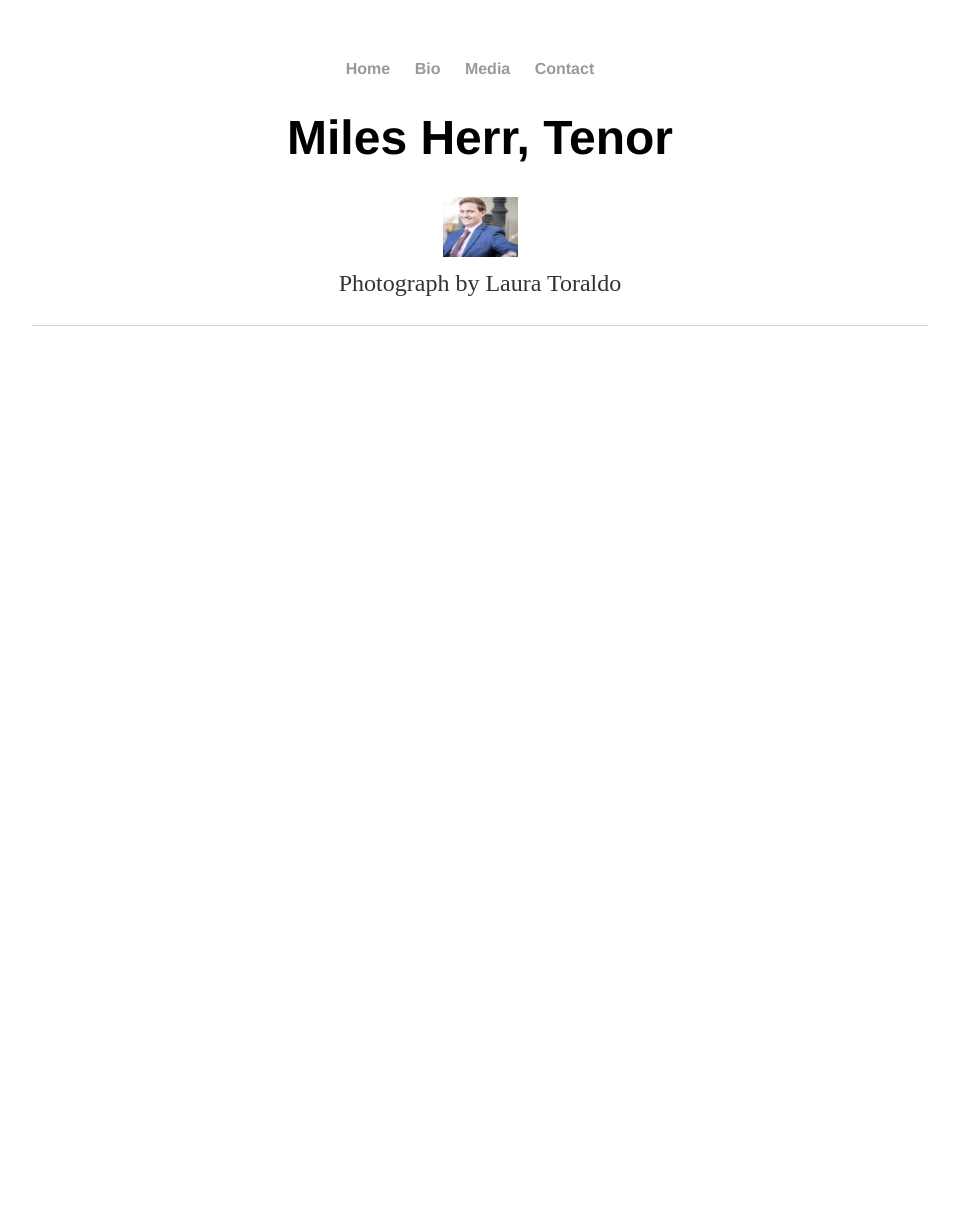
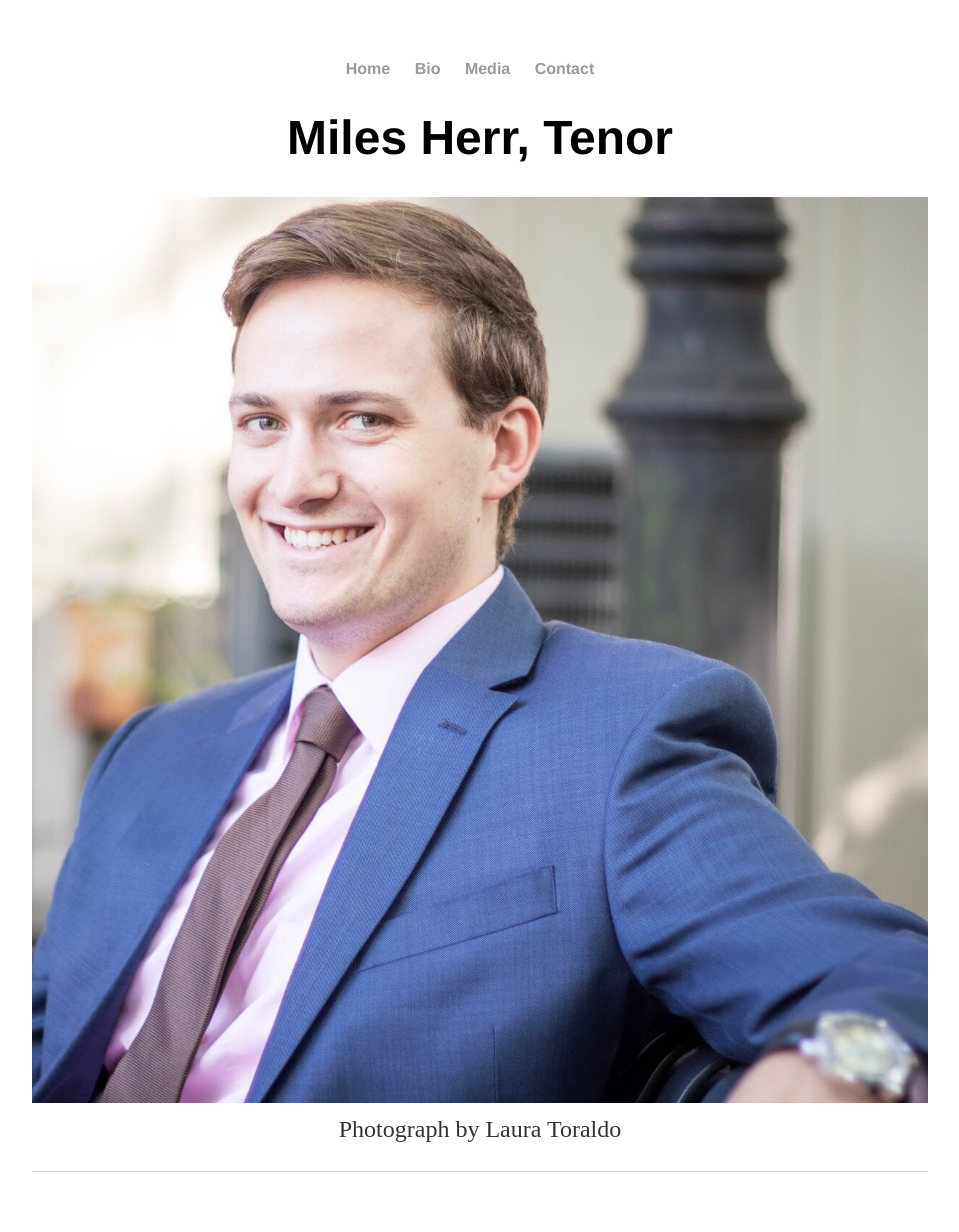
Before and after one commit to leemlb06pmi/leemlb06pmi.github.io, a Jekyll site: the page built from index.html, in a window 1280 px wide. Shown: the whole page, without its empty margins (160-1119 px from the left). Built offline with Jekyll 4.4.1, drawn with Linux system fonts in a browser that asks for light colours; before the commit the page ends 900 px from its top, so only the background shows below that.

Commit message:
Update index.html

```diff
--- a/index.html
+++ b/index.html
@@ -6,7 +6,7 @@
 	<h1>Miles Herr, Tenor</h1>
 	<!--<p><em>Lenox, MA</em></p>-->
 	<p>
-		<img src="https://leemlb06pmi.github.io/photos/Headshot.jpg" class = "sized" alt="Headshot">
+		<img src="https://leemlb06pmi.github.io/photos/Headshot.jpg" alt="Headshot">
 		<br>
 		Photograph by Laura Toraldo
 	</p>
```
